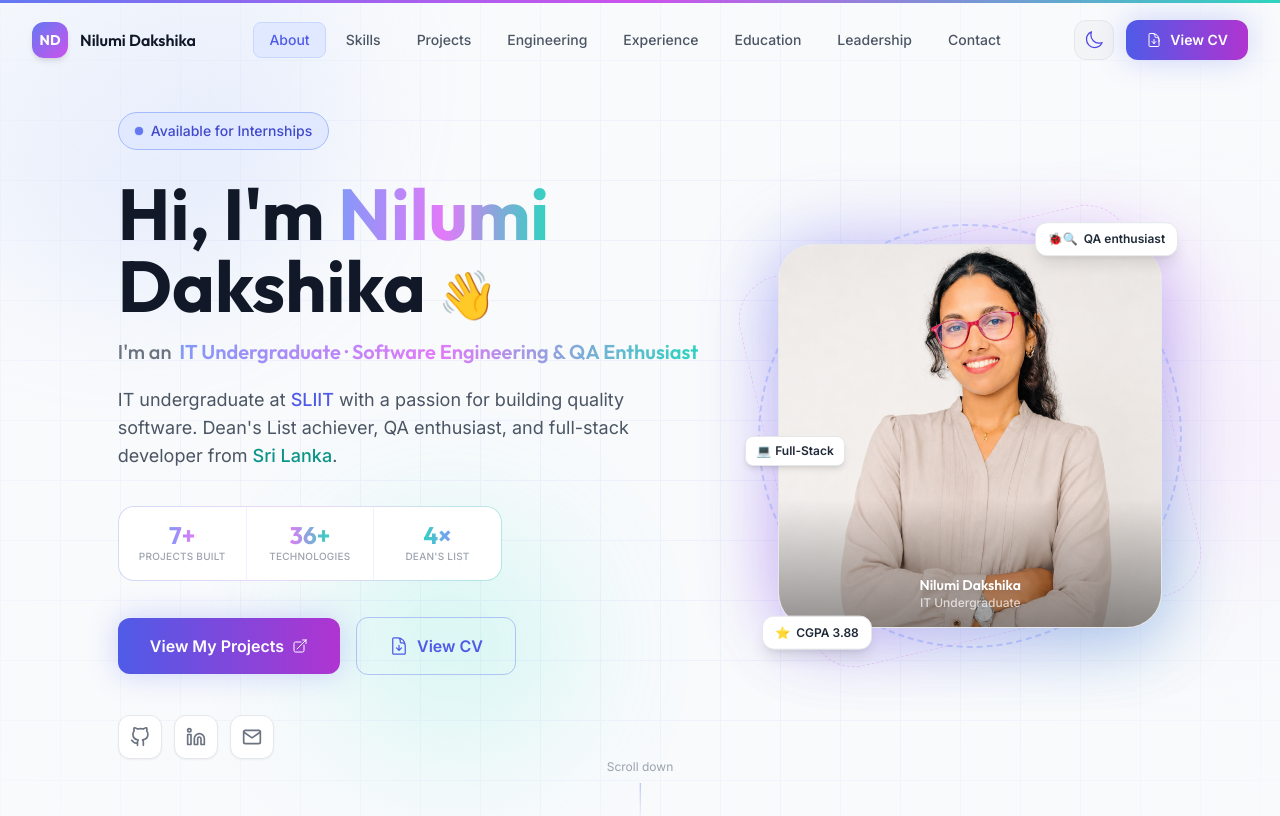
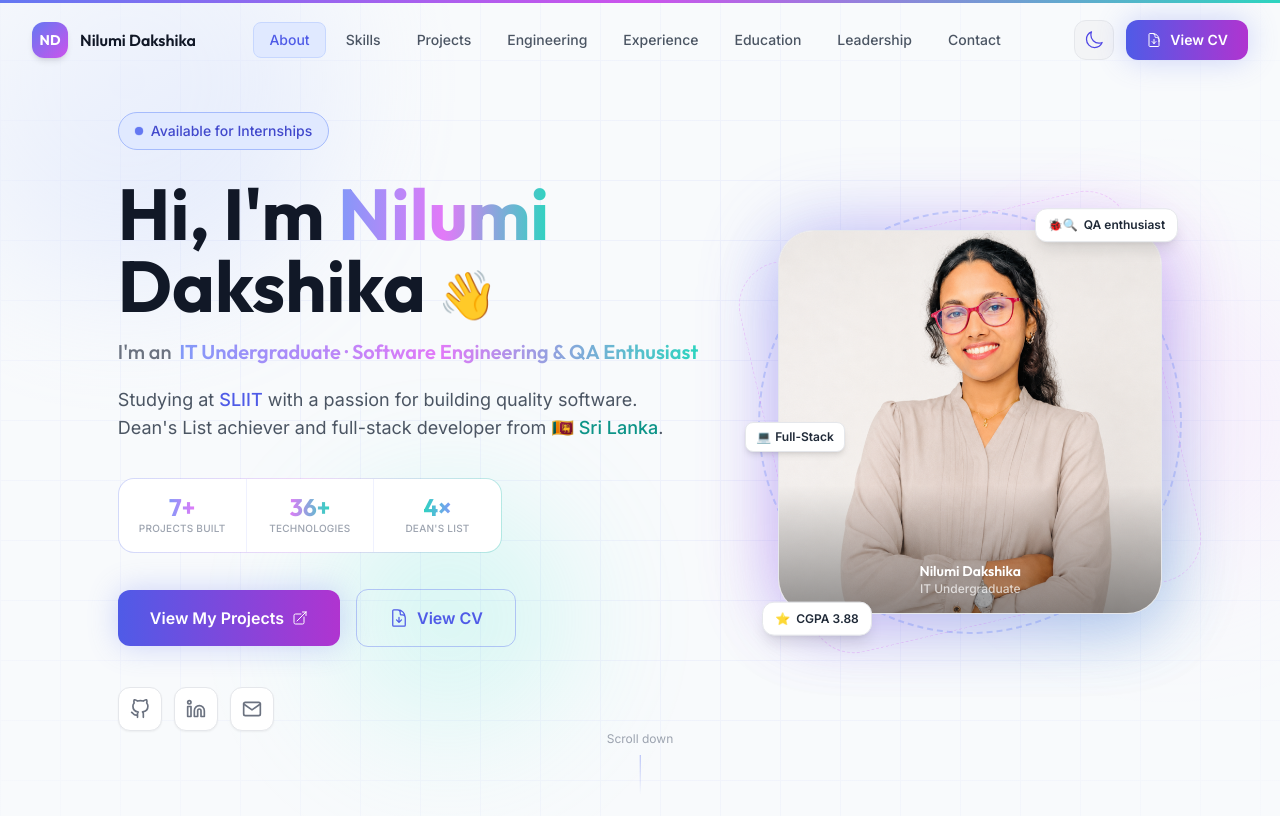
Before and after one commit to nilumi-d/Portfolio, a React (Vite) app: page / in a window 1280 px wide. Shown: the top 816 px of the page. Built offline with nearby package versions, Linux system fonts and the light colour scheme.

Commit message:
Simplify hero introduction

```diff
--- a/src/components/Hero.jsx
+++ b/src/components/Hero.jsx
@@ -162,11 +162,10 @@ export default function Hero() {
               transition={{ duration: 0.6, delay: 0.4 }}
               className="max-w-xl text-base sm:text-lg dark:text-gray-400 text-gray-600 leading-relaxed mb-9"
             >
-              IT undergraduate at{' '}
+              Studying at{' '}
               <span className="text-primary-600 dark:text-primary-400 font-medium">SLIIT</span>{' '}
-              with a passion for building quality software. Dean's List achiever, QA enthusiast,
-              and full-stack developer from{' '}
-              <span className="text-teal-600 dark:text-teal-400 font-medium">Sri Lanka</span>.
+              with a passion for building quality software. Dean's List achiever and full-stack developer from{' '}
+              <span className="text-teal-600 dark:text-teal-400 font-medium">🇱🇰 Sri Lanka</span>.
             </motion.p>
 
             {/* ── Stats strip ──────────────────────────────── */}
```
